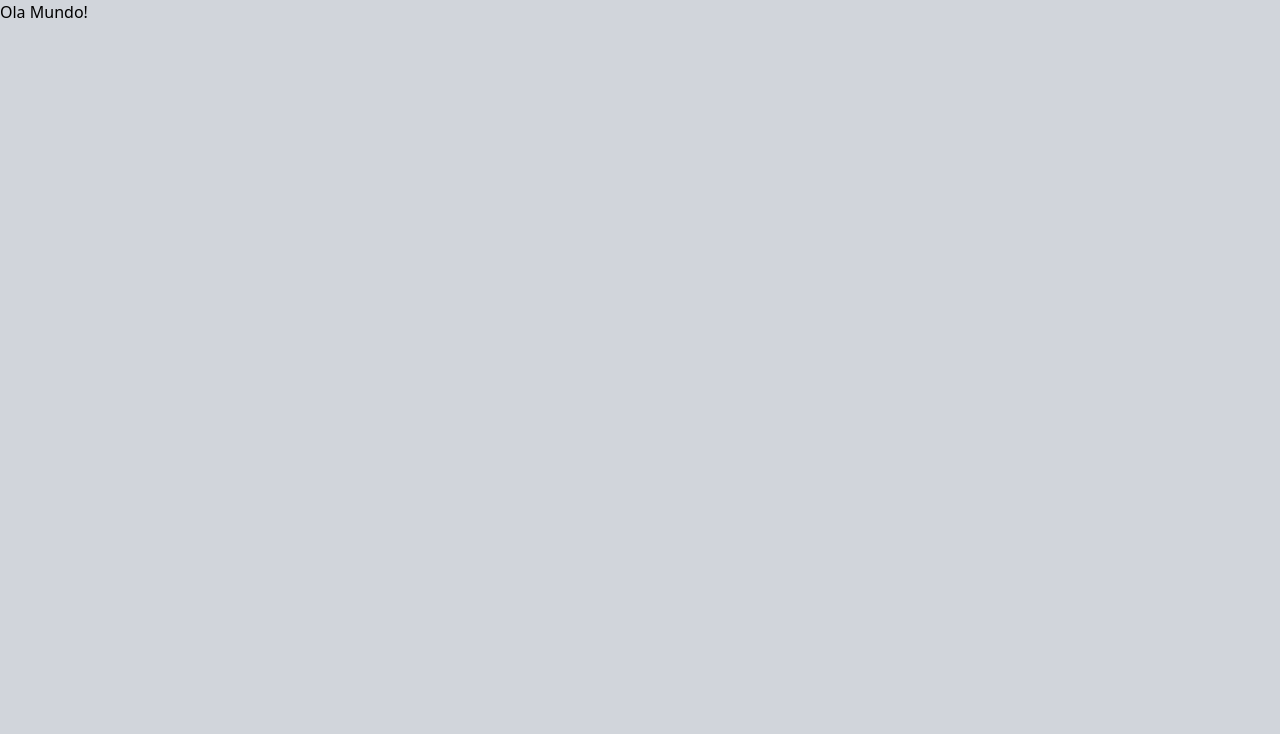
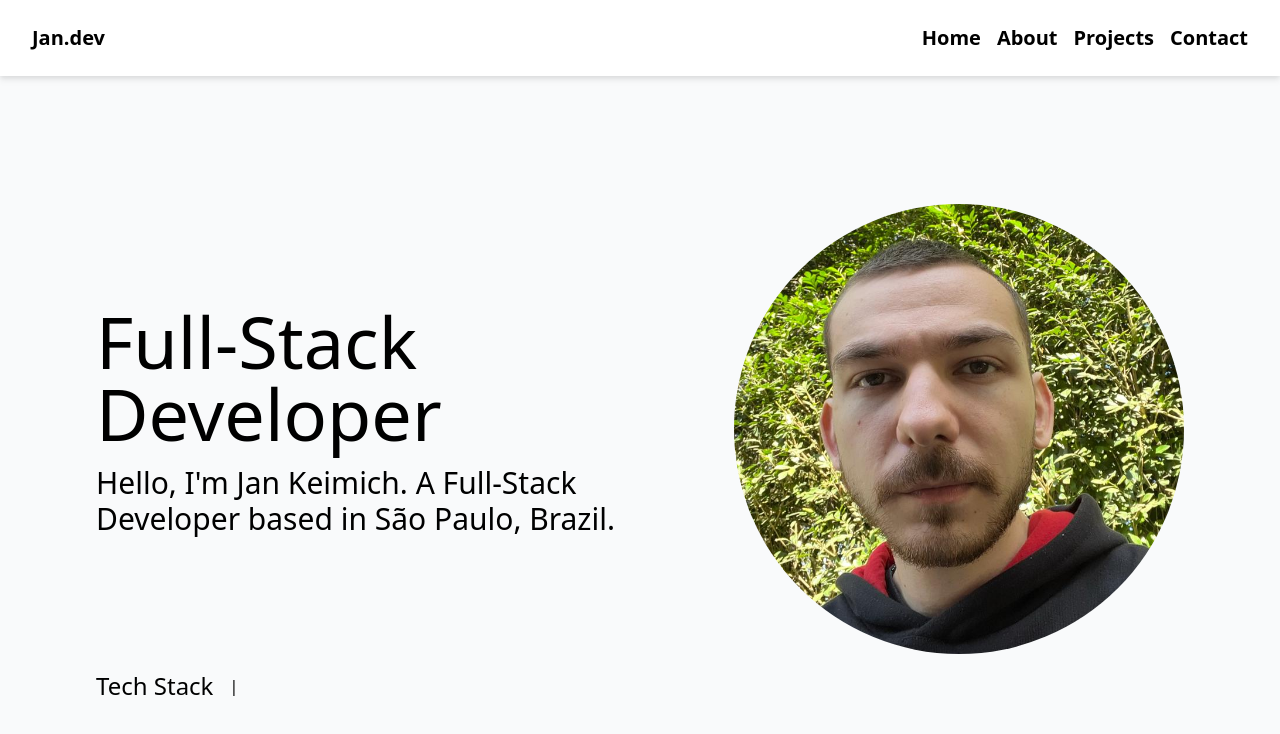
Before and after one commit to Keimich/portfolio, a Next.js app: page / in a window 1280 px wide. Shown: the top 734 px of the page. Built offline with nearby package versions, Linux system fonts and the light colour scheme.

Commit message:
home section finalizada

```diff
--- /dev/null
+++ b/components/AboutSection.js
@@ -0,0 +1,8 @@
+import React from "react";
+
+export default function AboutSection() {
+  return (
+    <>
+    </>
+  );
+}
--- /dev/null
+++ b/components/HomeSection.js
@@ -0,0 +1,44 @@
+import React from "react";
+import Image from "next/image";
+
+export default function HomeSection() {
+  return (
+    <>
+      <div className="flex px-4 py-4 pt-32 gap-8 justify-center items-center">
+        <div className="flex flex-col gap-4">
+          <h1 className="text-7xl">Full-Stack Developer</h1>
+          <p className="text-3xl flex-wrap">
+            Hello, I'm Jan Keimich. A Full-Stack Developer based in São Paulo,
+            Brazil.
+          </p>
+          <div className="flex gap-4">
+            <a href="https://www.linkedin.com/in/jan-keimich-25053015a/" target="_blank">
+              <i className="fa-brands fa-linkedin text-3xl"></i>
+            </a>
+            <a href="https://github.com/Keimich" target="_blank">
+              <i className="fa-brands fa-github text-3xl"></i>
+            </a>
+          </div>
+        </div>
+        <Image
+          className="rounded-full"
+          src="/img/me.jpeg"
+          alt="Jan Keimich"
+          width={450}
+          height={450}
+        />
+      </div>
+      <div className="flex px-4 gap-4 items-center text-center">
+        <p className="text-2xl">Tech Stack</p>
+        <p> | </p>
+        <div className="flex gap-4 text-4xl">
+          <i className="cursor-pointer text-orange-400 fa-brands fa-html5"></i>
+          <i className="cursor-pointer text-blue-500 fa-brands fa-css3-alt"></i>
+          <i className="cursor-pointer text-amber-300 fa-brands fa-js"></i>
+          <i className="cursor-pointer text-sky-400 fa-brands fa-react"></i>
+          <i className="cursor-pointer text-violet-400 fa-brands fa-php"></i>
+        </div>
+      </div>
+    </>
+  );
+}
--- /dev/null
+++ b/components/Navbar.js
@@ -0,0 +1,57 @@
+import React, { useEffect } from "react";
+
+export default function Navbar() {
+  useEffect(() => {
+    let button = document.querySelector("[data-mobile-menu]");
+    let closeButton = document.querySelector("#closeBtn");
+    let mobileMenu = document.getElementById("mobile-menu");
+
+    button.addEventListener("click", () => {
+      button.classList.toggle("hidden");
+      closeButton.classList.toggle("hidden");
+      mobileMenu.classList.toggle("hidden");
+    });
+
+    closeButton.addEventListener("click", () => {
+      button.classList.toggle("hidden");
+      closeButton.classList.toggle("hidden");
+      mobileMenu.classList.toggle("hidden");
+    });
+  }, []);
+
+  return (
+    <nav className="bg-white px-8 py-6 drop-shadow-md">
+      <div className="flex justify-between items-center">
+        <div className="text-center text-xl font-bold">
+          <a href="/">Jan.dev</a>
+        </div>
+        <div className="text-center text-xl font-bold flex gap-4 hidden md:flex">
+          <a href="#home">Home</a>
+          <a href="#about">About</a>
+          <a href="#projects">Projects</a>
+          <a href="#contact">Contact</a>
+        </div>
+        <button data-mobile-menu className="text-xl block md:hidden">
+          <i className="fas fa-bars"></i>
+        </button>
+        <button
+          data-mobile-menu
+          className="text-xl block md:hidden hidden"
+          id="closeBtn"
+        >
+          <i className="fas fa-xmark"></i>
+        </button>
+      </div>
+
+      {/* mobile menu */}
+      <div className="hidden" id="mobile-menu">
+        <div className="flex flex-col text-center gap-4 h-screen pt-60">
+          <a href="#home">Home</a>
+          <a href="#about">About</a>
+          <a href="#projects">Projects</a>
+          <a href="#contact">Contact</a>
+        </div>
+      </div>
+    </nav>
+  );
+}
--- a/pages/_app.js
+++ b/pages/_app.js
@@ -3,7 +3,7 @@ import "../styles/globals.css";
 
 export default function MyApp({ Component, pageProps }) {
   return (
-    <div className="bg-gray-300 min-h-screen">
+    <div className="bg-gray-50 min-h-screen">
       <Component {...pageProps} />
     </div>
   );
--- a/pages/index.js
+++ b/pages/index.js
@@ -1,9 +1,21 @@
-import React from 'react';
+import React from "react";
+import Navbar from "../components/Navbar";
+import HomeSection from "../components/HomeSection";
+import AboutSection from "../components/AboutSection";
 
 function HomePage() {
   return (
     <>
-    <h1>Ola Mundo!</h1>
+      <Navbar />
+      <div className="container flex flex-col">
+        <section id="home">
+          <HomeSection />
+        </section>
+        <section id="about">
+        </section>
+        <section id="project"></section>
+        <section id="contact"></section>
+      </div>
     </>
   );
 }
```
Also changed, not shown: public/img/me.jpeg (added).
